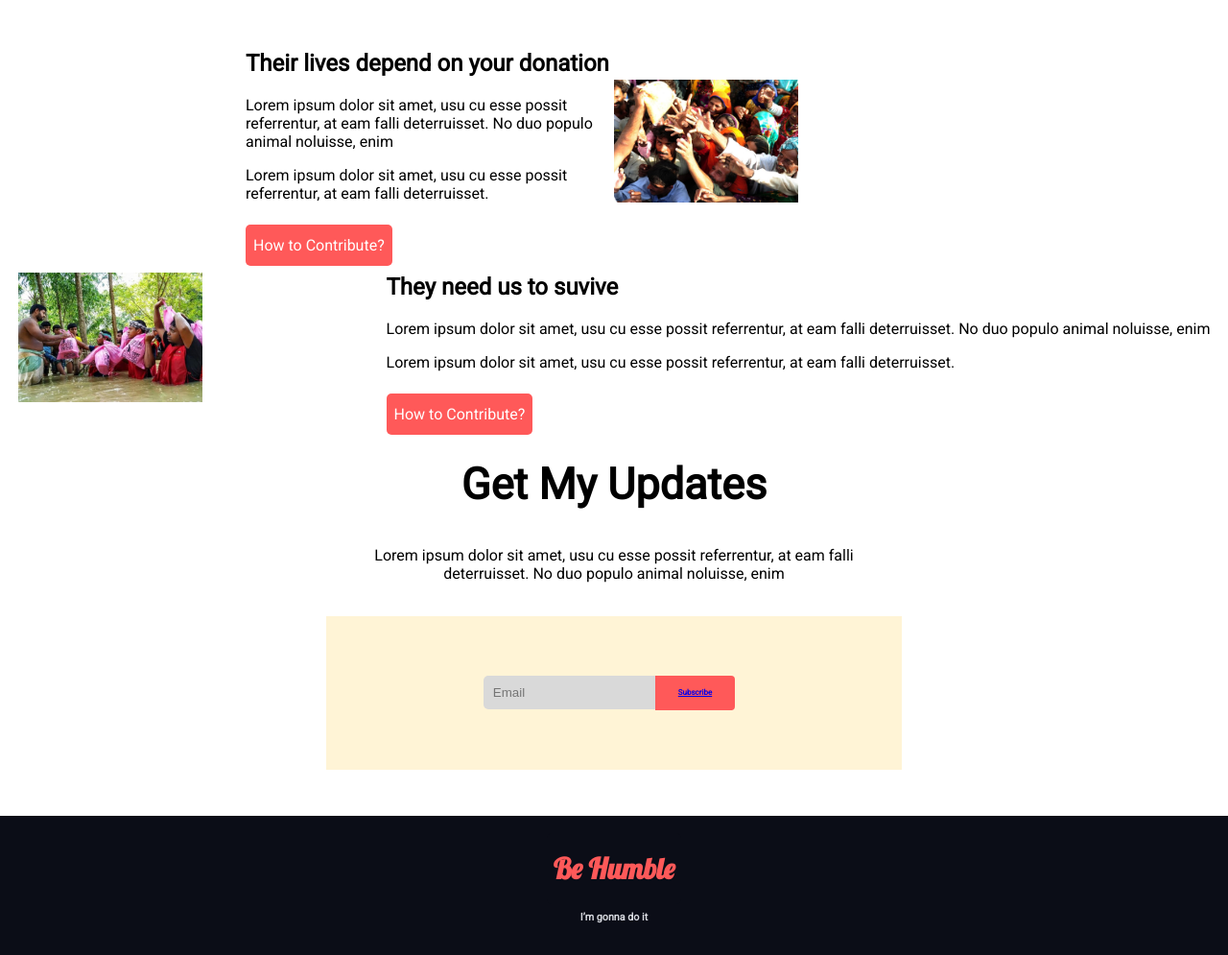
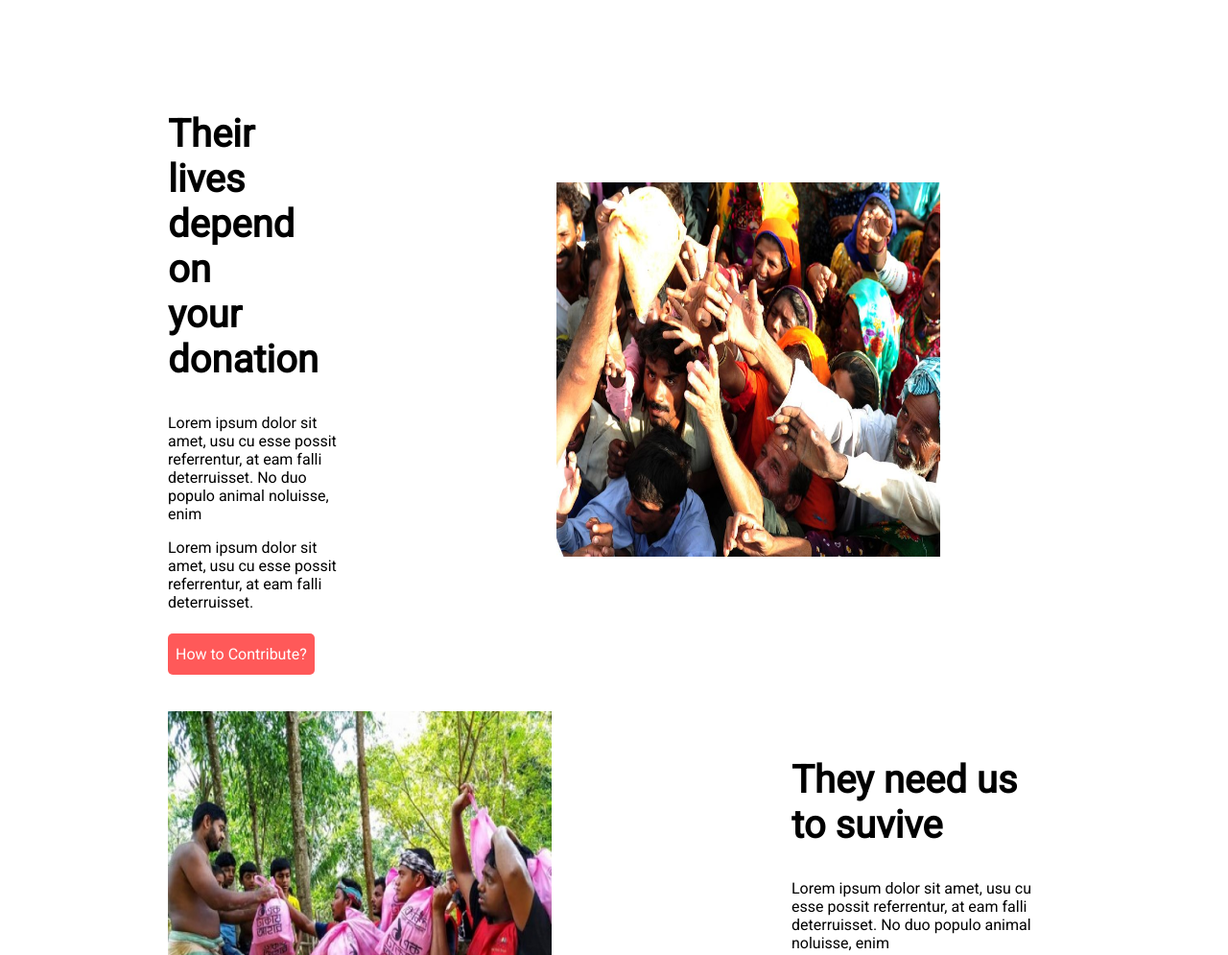
Before and after one commit to Jahangir506/donate-today, a plain HTML site: page index.html in a window 1280 px wide. Shown: the part 1875-2870 px from the top of the page at 96% size. Drawn offline with Linux system fonts and the light colour scheme.

Commit message:
90% updated

```diff
--- a/css/style.css
+++ b/css/style.css
@@ -133,13 +133,30 @@ border-radius: 5px;
   display: flex;
   justify-content: center;
   align-items: center;
+  margin: 50px;
 }
 .half-width{
-    width: 30%
+width: 50%;
+margin-left: 125px;
+margin-right: 100px;
+}
+.half-width h1{
+  font-size: 40px;
+}
+.half-width img{
+ width: 400px;
+ height: 390px;
+ margin-right: 150px;
+
 }
 
-.half-width img{
-  width: 50%
+.half-width-two{
+  width: 50%;
+  margin-right: 150px;
+}
+
+.half-width-two h1{
+  font-size: 40px;
 }
 
 /* my updates */
@@ -175,7 +192,7 @@ border-radius: 5px;
    align-items: center;
    text-decoration: none;
    background-color: #FF5959;
-   padding: 0px 24px;
+   padding: 13px;
    margin-left: -18px;
    border-radius: 0px 4px 4px 0px;
    color: white;
--- a/index.html
+++ b/index.html
@@ -87,7 +87,7 @@
 
   <section class="Help flexible-container">
     <div class="half-width">
-      <h1>Their lives depend on your donation</h1>
+      <h1>Their lives depend on <br> your donation</h1>
       <p>Lorem ipsum dolor sit amet, usu cu esse possit referrentur, at eam falli deterruisset. No duo populo animal
         noluisse,
         enim</p>
@@ -107,7 +107,7 @@
       <img src="images/donation11.jpg" alt="" srcset="">
     </div>
     <div class="half-width-two">
-      <h1>They need us to suvive</h1>
+      <h1>They need us <br> to suvive</h1>
       <p>Lorem ipsum dolor sit amet, usu cu esse possit referrentur, at eam falli deterruisset. No duo populo animal
         noluisse,
         enim</p>
@@ -126,9 +126,9 @@
         noluisse,
         enim</p><br>
       <div class="input-email">
-        <input class="input-button" type="email" name="email" id="email" placeholder="Email"><span
-          class="subsribe-button"><a href="https://www.bidyanondo.org/" target="_blank"
-            rel="noopener noreferrer">Subscribe</a></span>
+        <input class="input-button" type="email" name="email" id="email" placeholder="Email">
+        <a class="subsribe-button" href="https://www.bidyanondo.org/" target="_blank"
+          rel="noopener noreferrer">Subscribe</a>
       </div>
     </div>
   </section>
```
